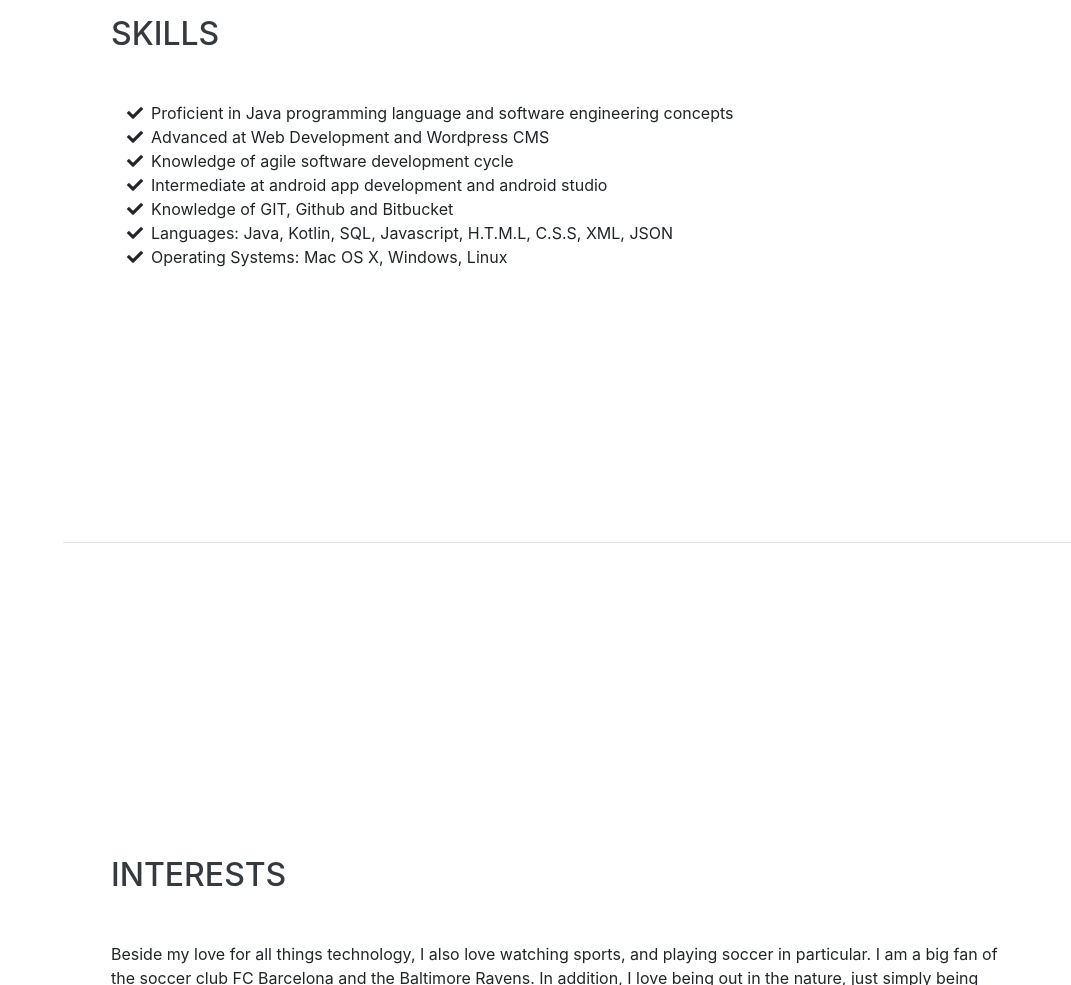
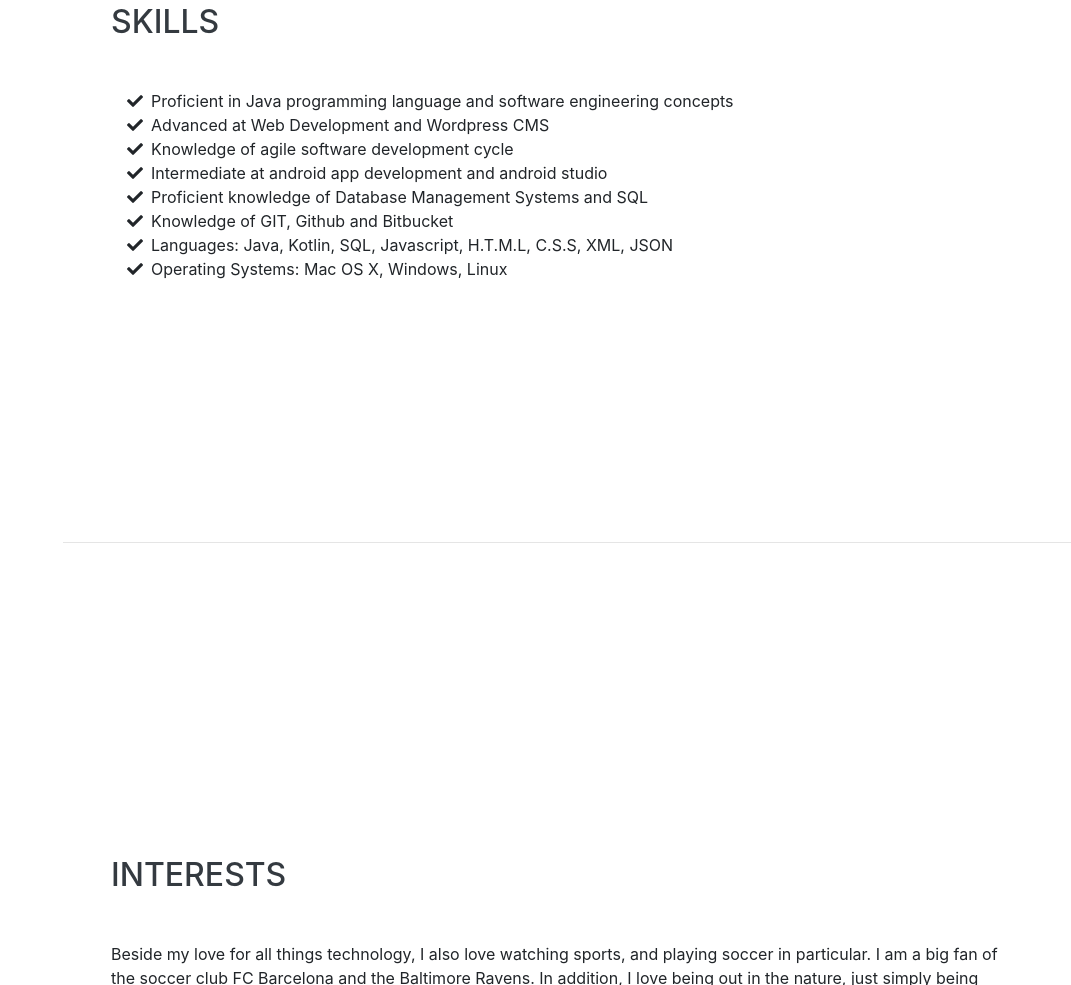
Before and after one commit to imadhavb/imadhavb.github.io, a website with bundled scripts: page index.html in a window 1280 px wide. Shown: the part 2661-3646 px from the top of the page, without its empty margins (209-1280 px from the left). Built offline with nearby package versions, Linux system fonts and the light colour scheme; a web font is replaced by a local one.

Commit message:
Update index.html
Fixes

```diff
--- a/index.html
+++ b/index.html
@@ -114,8 +114,7 @@
              <li>I utilized my knowledge of Wordpress, HTMl and CSS to fully create and set up a Wordpress CMS website to
               use for blogging.</li>
              <li>In addition, I also developed landing page and maintained presence for real estate agents.</li>
-           </u>
-            </p>
+             </u>
           </div>
           <div class="resume-date text-md-right">
             <span class="text-primary">2015 - Present</span>
@@ -186,6 +185,11 @@
           </li>
           <li>
             <i class="fa-li fa fa-check"></i>
+            Proficient knowledge of Database Management Systems and SQL
+          </li>
+        </li>
+          <li>
+            <i class="fa-li fa fa-check"></i>
             Knowledge of GIT, Github and Bitbucket
           </li>
           <li>
```
